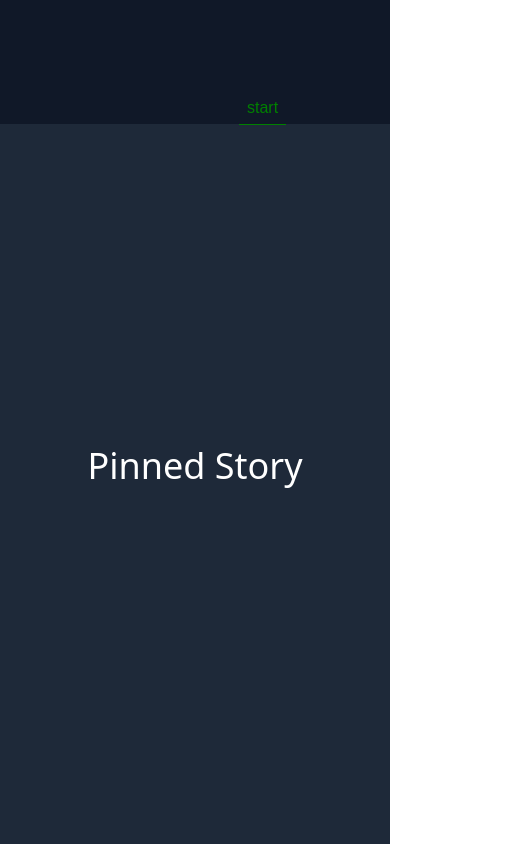
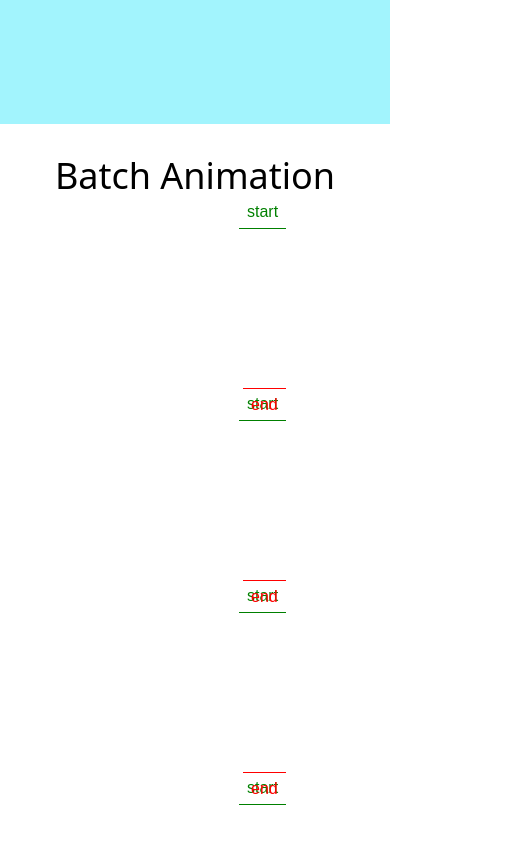
Before and after one commit to Biniyamgirma/animated-octo-using-gsap, a React (Vite) app: page / in a window 390 px wide. Shown: the part 720-1564 px from the top of the page, 532 px wide, since content can reach past the window. Built offline with nearby package versions, Linux system fonts and the light colour scheme.

Commit message:
added batch scroll

```diff
--- a/src/App.jsx
+++ b/src/App.jsx
@@ -10,6 +10,7 @@ import SimpleScroll from './components/SimpleScroll';
 import ScrubAnimation from './components/ScrubAnimation';
 import ParallaxScroll from './components/ParallaxScroll';
 import PinningSection from './components/PinningSection';
+import BatchScroll from './components/BatchScroll';
 function App() {
 {/* <main className='w-full min-h-screen bg-gray-900 p-8 absolute'>
         <h1 className='text-center text-4xl font-bold text-white'>Gsap + React</h1>
@@ -28,9 +29,11 @@ function App() {
                   <ScrubAnimation />
 <ParallaxScroll />
 <ControlledTimeline />
+    <PinningSection />
+
       </main> */}
   return (
-    <PinningSection />
+    <BatchScroll />
   )
 }
 
--- /dev/null
+++ b/src/components/BatchScroll.jsx
@@ -0,0 +1,52 @@
+import React,{useRef } from 'react'
+import { useGSAP } from '@gsap/react';
+import gsap from 'gsap';
+import { ScrollTrigger } from 'gsap/ScrollTrigger';
+
+const BatchScroll = () => {
+    const container = useRef(null);
+    useGSAP(()=>{
+        ScrollTrigger.batch(".card",{
+            onEnter: batch => {
+                gsap.from(batch,{
+                    opacity:0,
+                    y:50,
+                    stagger:0.15,
+                    ease:"power2.out",
+                });
+            },
+            onLeaveBack: batch=>{
+                gsap.to(batch,{
+                    opacity:0,
+                    y:-50,
+                    stagger:0.1,
+                });
+            },
+            start:"top 80%",
+            markers:true,
+        })
+    },{scope:container});
+
+    const cards = Array.from({length:12});
+
+    return (
+        <>
+        <div className='bg-cyan-200 h-screen'></div>
+         <div ref={container} className="p-8">
+            <h2 className="text-4xl text-center mb-8">Batch Animation</h2>
+            <div className="grid grid-cols-1 md:grid-cols-3 lg:grid-cols-4 gap-8">
+                {cards.map((_,index)=>(
+                    <div key={index} className="card bg-gray-800 text-green-500 p-8 rounded-lg text-center opacity-1">
+                        Card {index + 1}
+                        <p>Lorem ipsum dolor sit amet, consectetur adipisicing elit. Nesciunt, deserunt.</p>
+                    </div>
+                ))}
+            </div>
+        </div>
+        </>
+
+    )
+
+
+}
+export default BatchScroll;
--- a/src/components/PinningSection.jsx
+++ b/src/components/PinningSection.jsx
@@ -12,7 +12,6 @@ const PinningSection = () => {
                 end:"bottom top",
                 scrub:true,
                 pin:true,
-                markers:true,
             }
         });
         tl.from('.list-item-1',{x:200,opacity:0})
```
